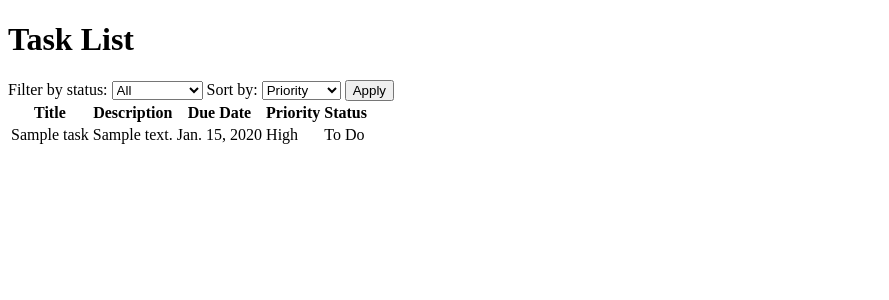
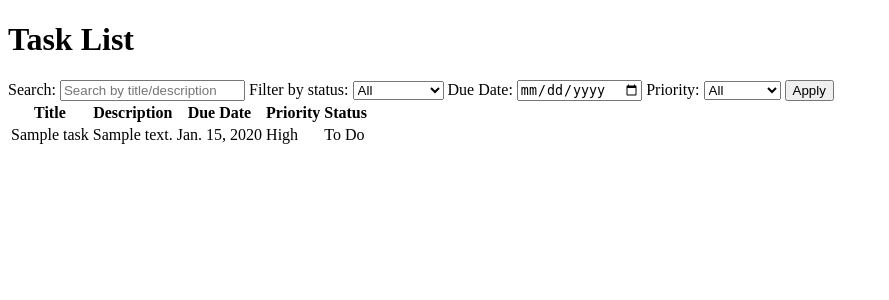
Before and after one commit to SiddharamTalawar/TaskList, a Django app: page /tasks/ in a window 1280 px wide. Shown: the top 300 px of the page, without its empty margins (0-889 px from the left). Run offline with Django 5.2, Linux system fonts and the light colour scheme; tables that the repository leaves empty hold one stand-in row (values such as "Sample post"); parts of the project's set-up code (start-up, migrations or seed data) failed here and were passed over.

Commit message:
added search, filter & sort methods for taks

```diff
--- a/Tasks/Templates/task_list.html
+++ b/Tasks/Templates/task_list.html
@@ -5,21 +5,38 @@
   </head>
   <body>
     <h1>Task List</h1>
-    <form method="get">
+    <!-- <form action="{% url 'search-task-list' %}">
+      <label for="search">Search:</label>
+      <input type="text" name="search" id="search" />
+      <button type="submit">Search</button>
+    </form> -->
+    <form method="get" action="{% url 'task-list' %}">
+      <label for="search">Search:</label>
+      <input
+        type="text"
+        name="search"
+        id="search"
+        placeholder="Search by title/description"
+      />
       <label for="status">Filter by status:</label>
       <select name="status" id="status">
         <option value="">All</option>
-        <option value="To Do">To Do</option>
-        <option value="In Progress">In Progress</option>
-        <option value="Done">Done</option>
+        <option value="TODO">To Do</option>
+        <option value="IN_PROGRESS">In Progress</option>
+        <option value="DONE">Done</option>
       </select>
-      <label for="sort_by">Sort by:</label>
-      <select name="sort_by" id="sort_by">
-        <option value="priority">Priority</option>
-        <option value="due_date">Due Date</option>
+      <label for="due_date">Due Date:</label>
+      <input type="date" name="due_date" id="due_date" />
+      <label for="priority">Priority:</label>
+      <select name="priority" id="priority">
+        <option value="">All</option>
+        <option value="1">HIGH</option>
+        <option value="2">MEDIUM</option>
+        <option value="3">LOW</option>
       </select>
       <button type="submit">Apply</button>
     </form>
+    {% if tasks %}
     <table>
       <tr>
         <th>Title</th>
@@ -38,5 +55,9 @@
       </tr>
       {% endfor %}
     </table>
+    {% else %}
+    <p>No tasks found for these filters/search.</p>
+    search: {{ search }}, status: {{ status }}, priority: {{ priority }},
+    due_date: {{ due_date }} {% endif %}
   </body>
 </html>
--- a/Tasks/views.py
+++ b/Tasks/views.py
@@ -1,15 +1,50 @@
 from django.shortcuts import render
 from .models import Task
+from django.db.models import Q
+import datetime
 
 
 def task_list(request):
+    """
+    View function for listing tasks.
+    """
     tasks = Task.objects.all()
+    # print("not filterd tasks.....", tasks)
     status = request.GET.get('status')
-    sort_by = request.GET.get('sort_by')
+    priority = request.GET.get('priority')
+    due_date = request.GET.get('due_date')
+    search = request.GET.get('search')
+    # print("................", status, priority, due_date, search)
 
+    # applying filters
+    if search:
+        tasks = tasks.filter(Q(title__icontains=search) |
+                             Q(description__icontains=search))
     if status:
         tasks = tasks.filter(status=status)
-    if sort_by:
-        tasks = tasks.order_by(sort_by)
 
+    if priority:
+        tasks = tasks.filter(priority=priority)
+
+    if due_date:
+        tasks = tasks.filter(due_date=due_date)
+    # print("filterd tasks.....", tasks)
+    context = {
+        'tasks': tasks,
+        'status': status,
+        'priority': priority,
+        'due_date': due_date,
+        'search': search,
+
+    }
+    return render(request, 'task_list.html', context)
+
+
+def search_task_list(request):
+    tasks = Task.objects.all()
+    query = request.GET.get('search')
+    if query:
+        tasks = tasks.filter(title__icontains=query)
+    else:
+        tasks = Task.objects.all()
     return render(request, 'task_list.html', {'tasks': tasks})
```
